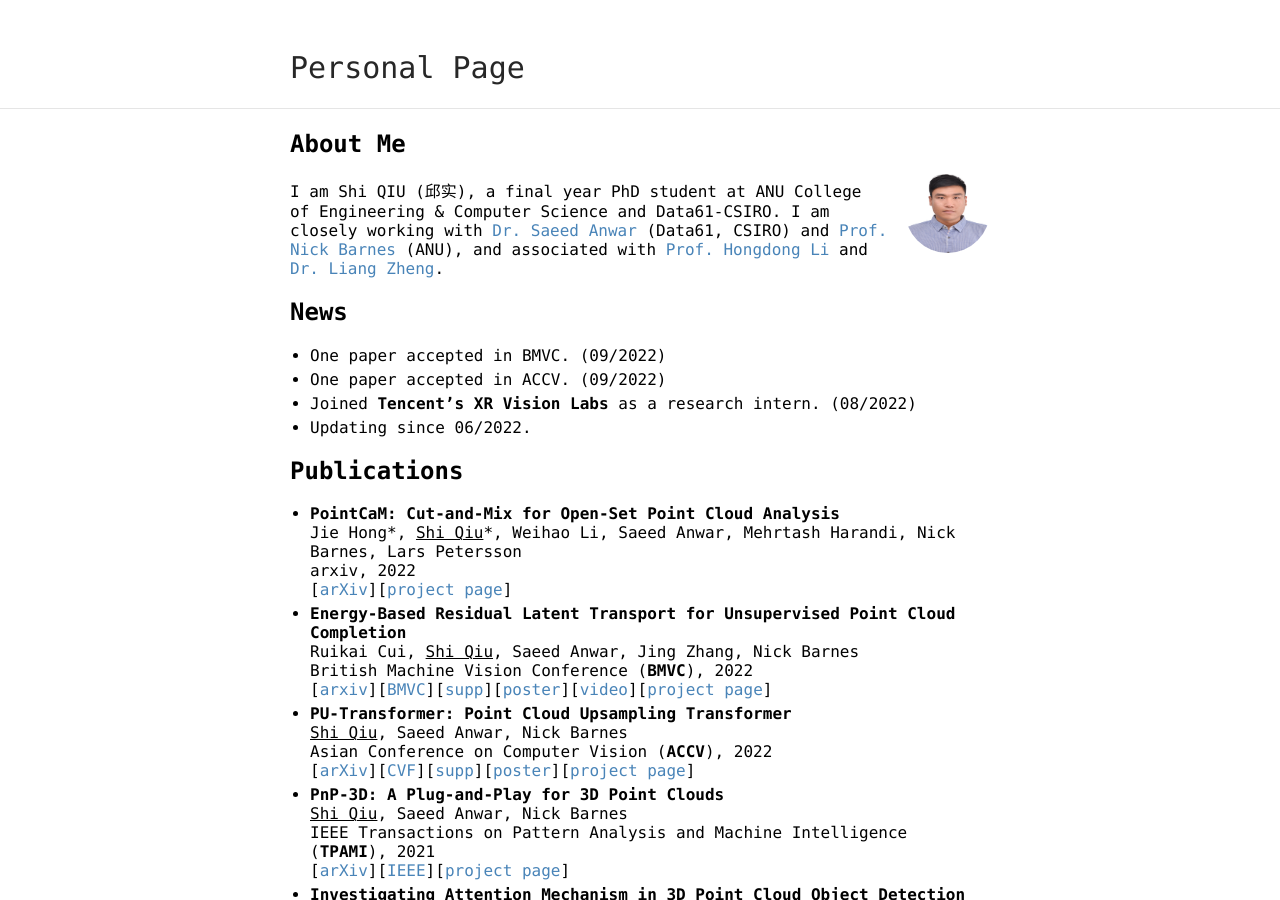
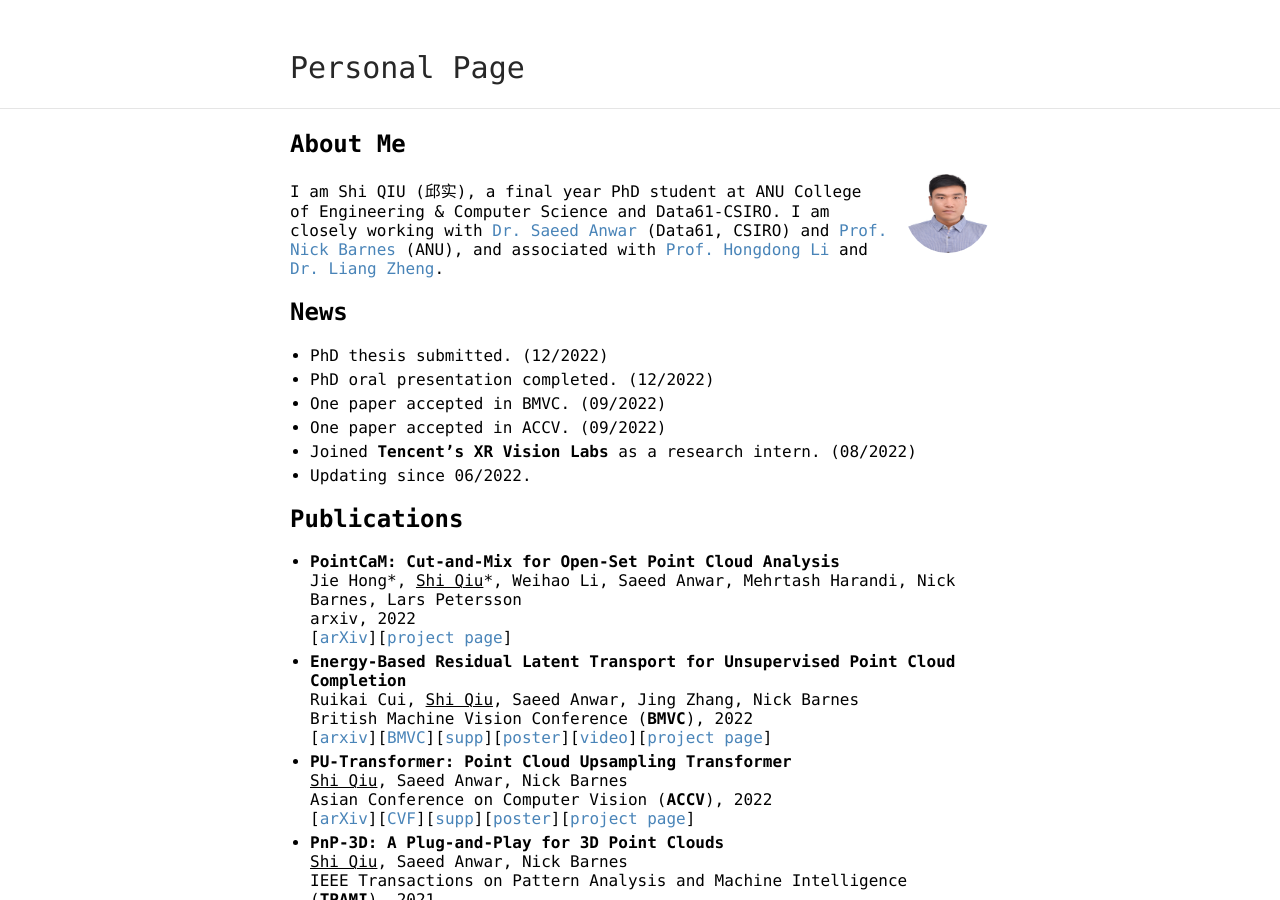
Before and after one commit to ShiQiu0419/ShiQiu0419.github.io, a Jekyll site: the page built from index.md, in a window 1280 px wide and 900 px high. Built offline with Jekyll 4.4.1, drawn with Linux system fonts in a browser that asks for light colours; our own code applies the rules of GitHub Pages for plain Markdown files.

Commit message:
Update index.md

```diff
--- a/index.md
+++ b/index.md
@@ -8,6 +8,8 @@ layout: default
 I am Shi QIU (邱实), a final year PhD student at ANU College of Engineering & Computer Science and Data61-CSIRO. I am closely working with [Dr. Saeed Anwar](https://saeed-anwar.github.io/) (Data61, CSIRO) and [Prof. Nick Barnes](http://users.cecs.anu.edu.au/~nmb/) (ANU), and associated with [Prof. Hongdong Li](http://users.cecs.anu.edu.au/~hongdong/) and [Dr. Liang Zheng](https://zheng-lab.cecs.anu.edu.au/index.html).
 
 ## News
+* PhD thesis submitted. (12/2022)
+* PhD oral presentation completed. (12/2022)
 * One paper accepted in BMVC. (09/2022)
 * One paper accepted in ACCV. (09/2022)
 * Joined **Tencent's XR Vision Labs** as a research intern. (08/2022)
```
